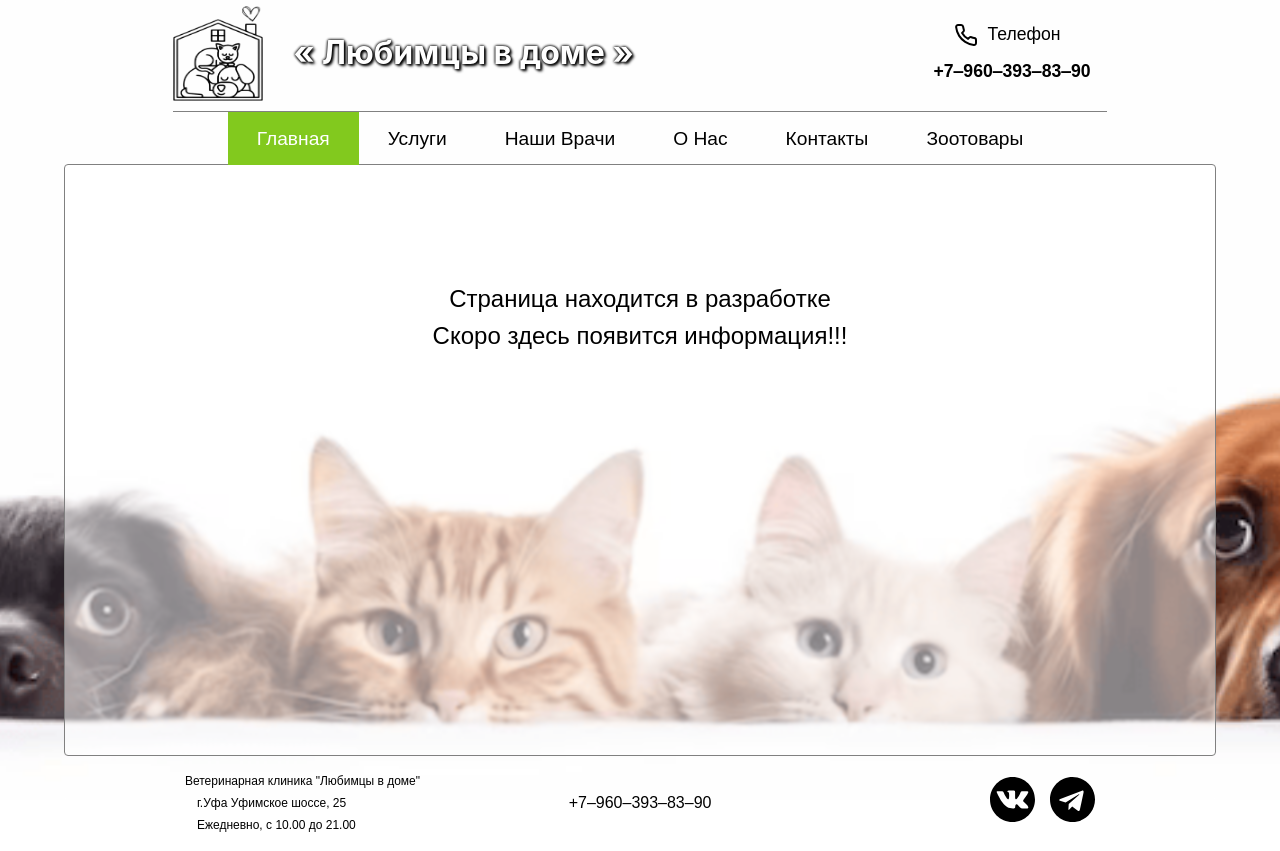
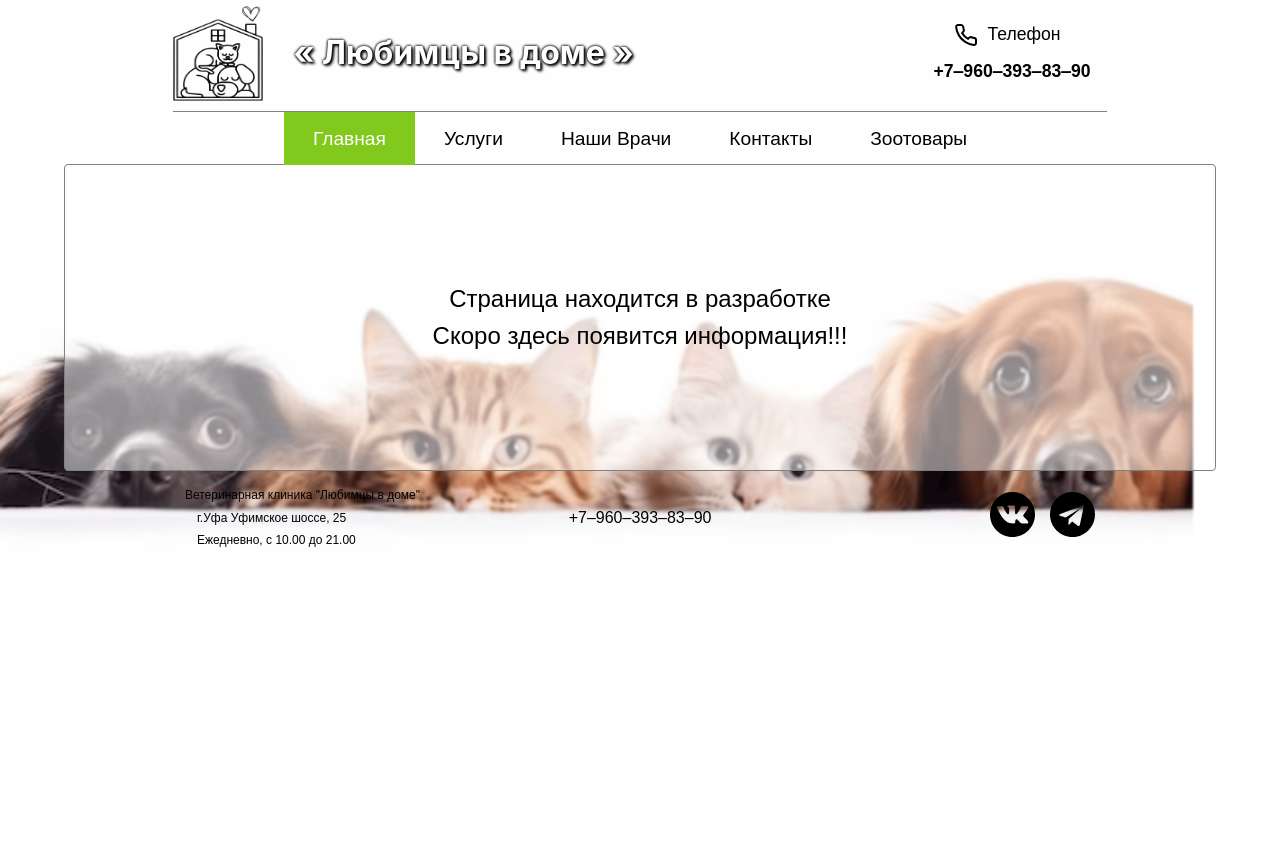
Before and after one commit to IrinaFileva/Pets-in-the-House, a Next.js app: page / in a window 1280 px wide. After the commit the page ends 800 px from the top, so only its background shows below. Built offline with nearby package versions, Linux system fonts and the light colour scheme.

Commit message:
fix: delete page About and fixed background body

```diff
--- a/src/app/globals.scss
+++ b/src/app/globals.scss
@@ -6,14 +6,13 @@
 
 body {
   width: 90%;
-  height: 100vh;
   margin: auto;
   color: var(--foreground);
   background-image: url('./../shared/assets/img/bg.png') !important;
   background-repeat: no-repeat !important;
-  background-position: center !important;
-  background-size: cover !important;
-  background: var(--background);
+  background-size: contain !important;
+  background-position: bottom left 0px;
+  background-attachment: local;
   backdrop-filter: blur(1px) !important;
   font-family: Arial, Helvetica, sans-serif;
 }
--- a/src/shared/constants/routing.ts
+++ b/src/shared/constants/routing.ts
@@ -2,7 +2,6 @@ export const KEY_PAGES = [
   'Главная',
   'Услуги',
   'Наши Bрачи',
-  'О Нас',
   'Контакты',
   'Зоотовары',
 ];
--- a/src/shared/types/routing.ts
+++ b/src/shared/types/routing.ts
@@ -2,7 +2,6 @@ export enum Paths {
   '/',
   '/services',
   '/ourDoctors',
-  '/about',
   '/contacts',
   '/petProducts',
 }
```
Also changed, not shown: src/app/about/page.tsx (deleted, +0 -9 lines).
